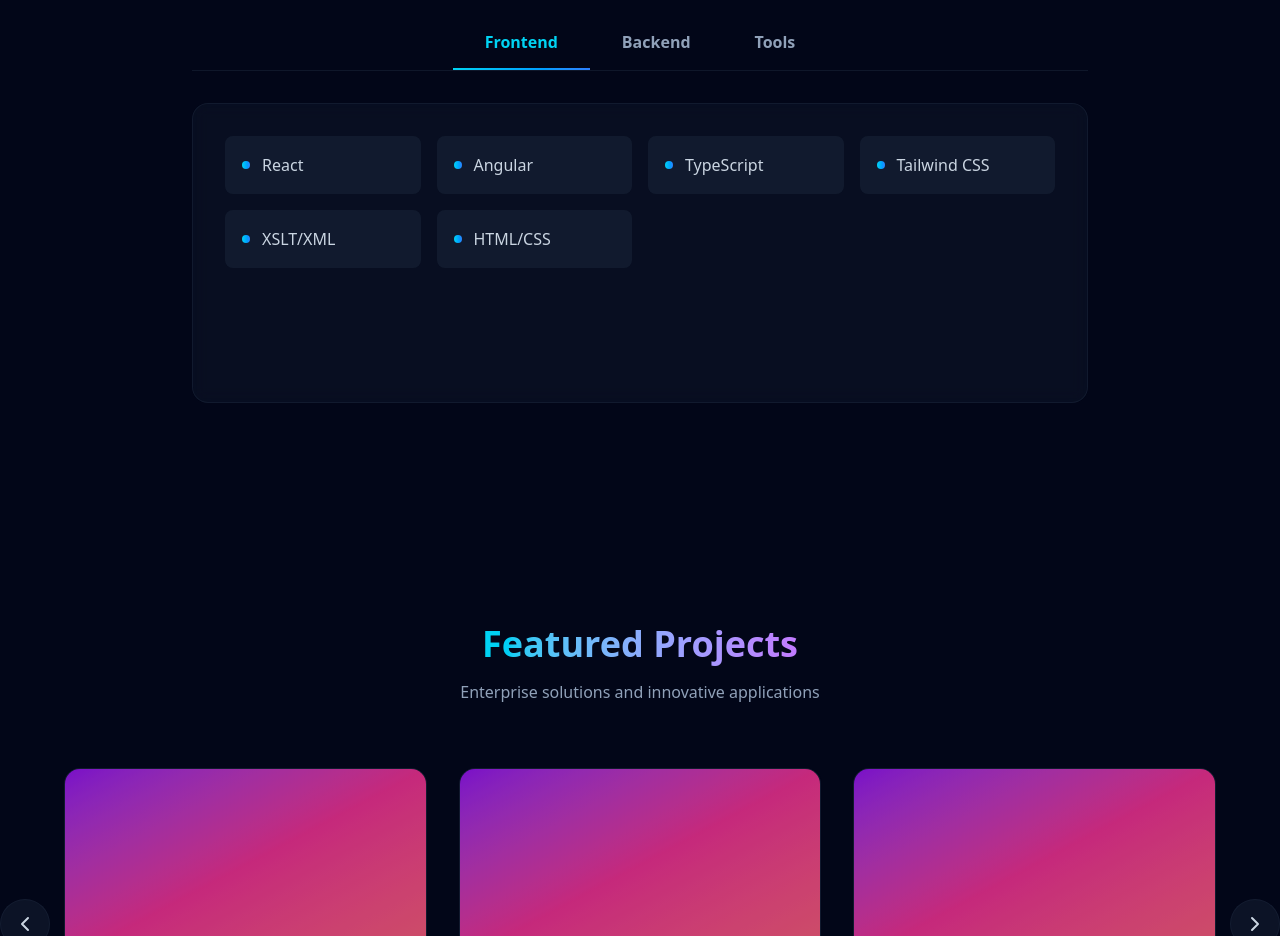
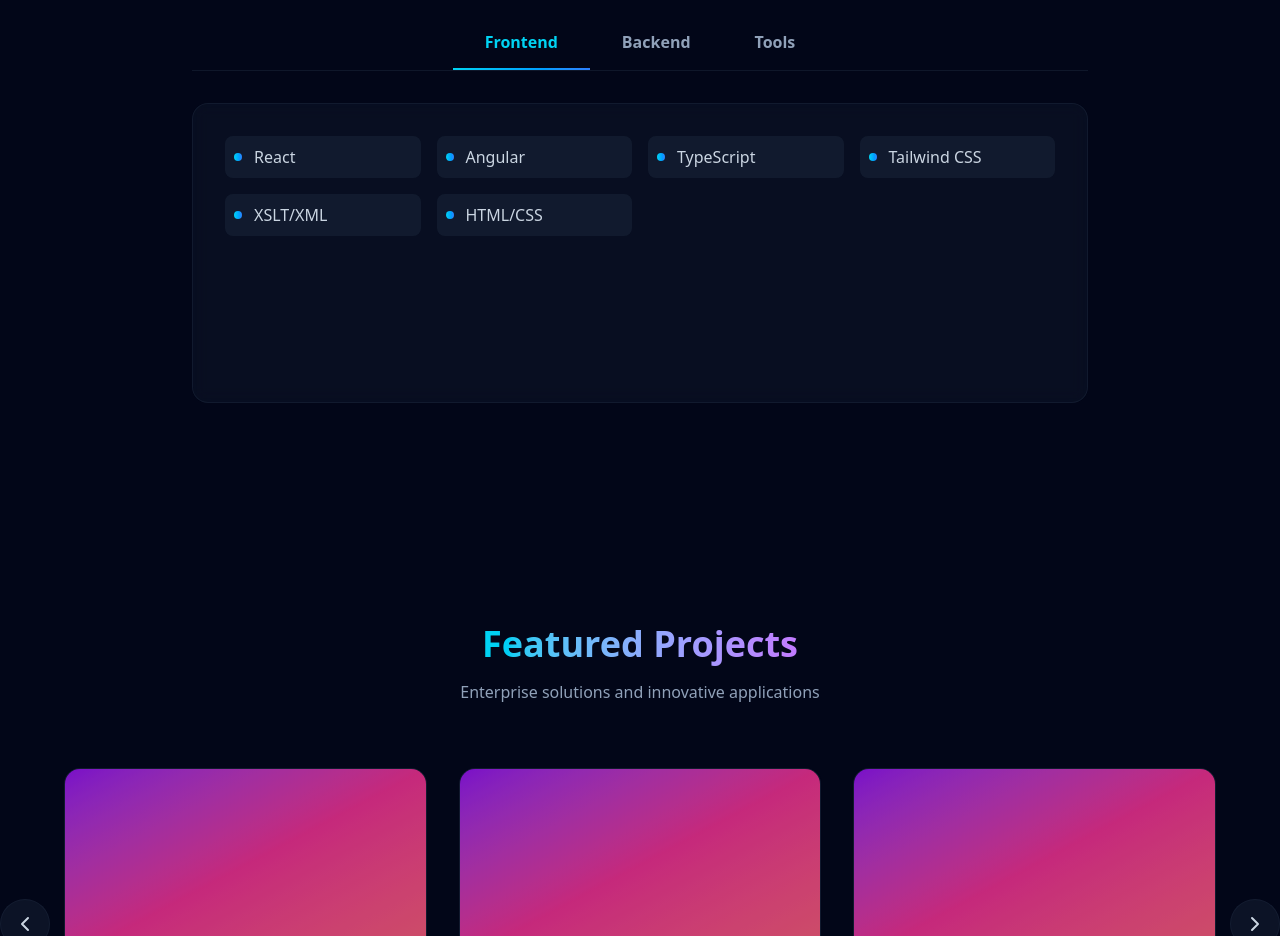
Before and after one commit to sibti-ali/Personal_portfolio, a React (Vite) app in the folder frontend/: page / in a window 1280 px wide. Shown: the part 2060-2996 px from the top of the page. Built offline with nearby package versions, Linux system fonts and the light colour scheme.

Commit message:
Bug fix with skill items

```diff
--- a/frontend/src/Pages/Home.tsx
+++ b/frontend/src/Pages/Home.tsx
@@ -303,7 +303,7 @@ export default function Home() {
               {skills[activeTab as keyof typeof skills].map((skill, index) => (
                 <div
                   key={skill}
-                  className="flex items-center p-4 bg-slate-800/50 rounded-lg hover:bg-slate-800 hover:border-cyan-500/50 border border-transparent transition-all group"
+                  className="flex items-center p-2 bg-slate-800/50 rounded-lg hover:bg-slate-800 hover:border-cyan-500/50 border border-transparent transition-all group"
                   style={{ animationDelay: `${index * 50}ms` }}
                 >
                   <span className="w-2 h-2 bg-gradient-to-r from-cyan-400 to-blue-500 rounded-full mr-3 group-hover:shadow-lg group-hover:shadow-cyan-500/50"></span>
```
